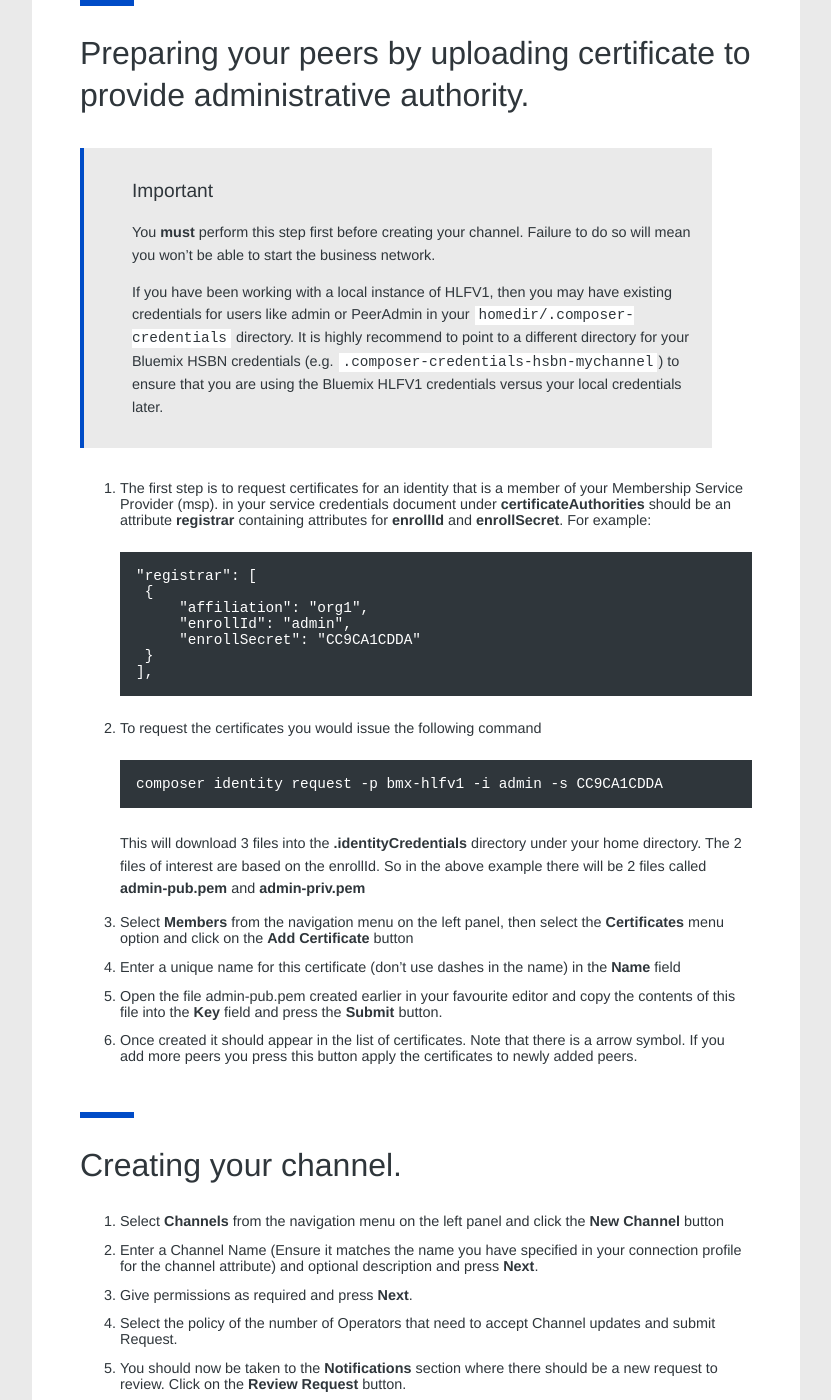
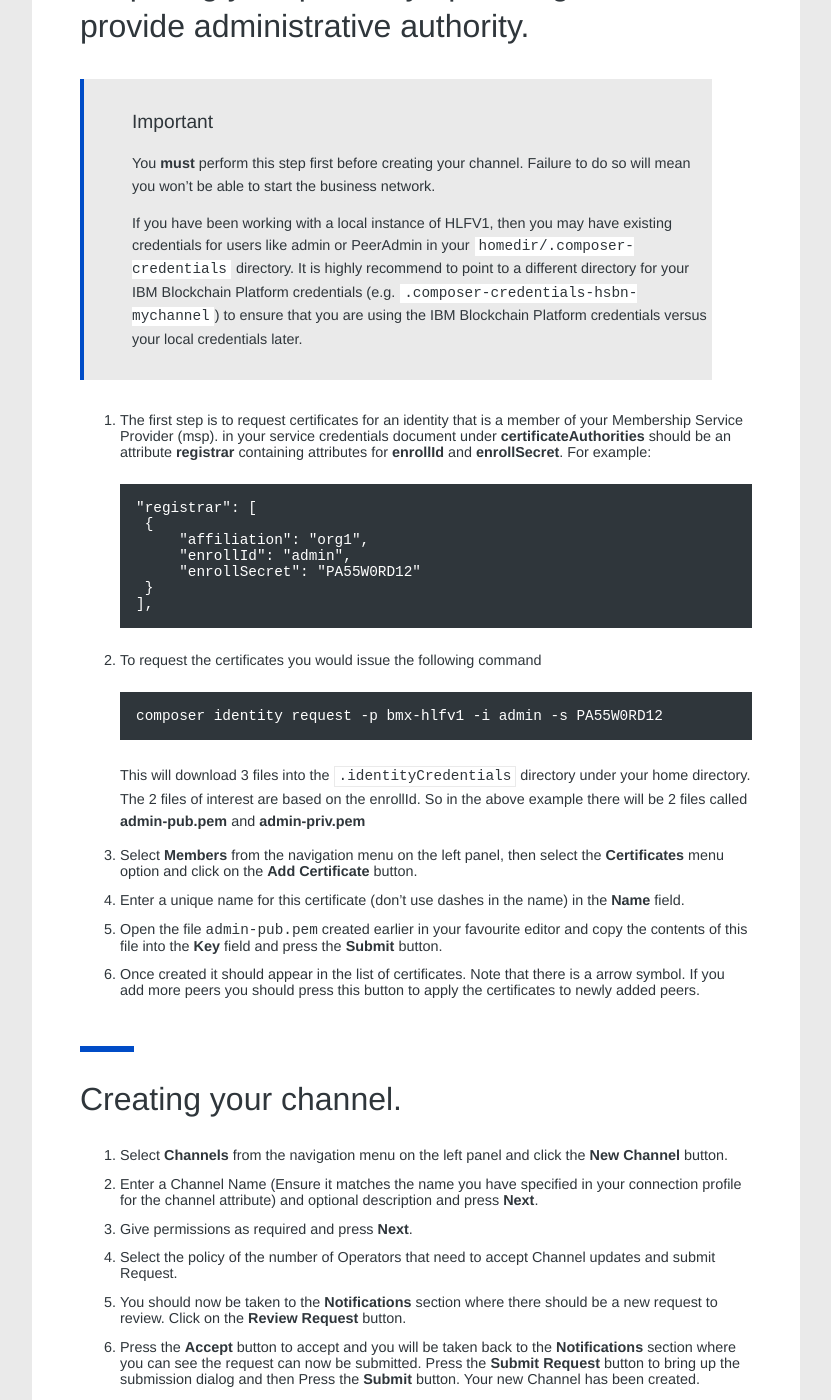
Before and after one commit to IBM-Blockchain-Archive/ibm-blockchain.github.io, a Jekyll site: the page built from _pages/08_HSBN Deployment.md, in a window 1280 px wide and 1400 px high, scrolled down 4155 px. Shown: the whole window, without its empty margins (258-1089 px from the left). Built offline with Jekyll 4.4.1, drawn with Linux system fonts in a browser that asks for light colours; some web fonts are replaced; some of the changed text lies outside the part shown.

Commit message:
text changes to hsbn instructions (removal of beta tags)

````diff
--- a/_pages/08_HSBN Deployment.md
+++ b/_pages/08_HSBN Deployment.md
@@ -1,6 +1,6 @@
 ---
 layout: default
-title:  HSBN Production Deployment
+title:  IBM Blockchain Production Deployment
 permalink: "/hsbn-deployment/"
 category: hsbn
 order: 1
@@ -12,12 +12,12 @@
 This guide deals with the next step in a pilot or production use case: activating your business network by deploying the .bna to a production environment - the IBM Blockchain Platform Service on IBM Cloud.
 
 > ### Note
-> These directions are applicable for the current version of Hyperledger Fabric (v1.0.1) supported by HSBN v1 and that this is subject to change.
+> These directions are applicable for the current version of Hyperledger Fabric (v1.0.1) supported by the IBM Blockchain Platform Enterprise Plan and that this is subject to change.
 > When you start this guide, you should already have your .bna file ready: for a guide to  developing your business network archive please refer to the [Developing Business Networks](https://hyperledger.github.io/composer/business-network/business-network-index.html) documentation provided for Hyperledger Composer.
 
 ## Before You Start
 1. You will need to install the Composer Development Environment to create the required business network archive (.bna) file. You can read about installation here: [Installing Hyperledger Composer](https://hyperledger.github.io/composer/installing/development-tools.html).  Guidance on writing your business network is also available in the Hyperledger documentation.
-2. You will also need access to an Enterprise Service instance on IBM Cloud. You can register for an account at Bluemix.net and you can create a service via the [IBM Blockchain Service](https://console.ng.bluemix.net/catalog/services/blockchain).
+2. You will also need access to an Enterprise Service instance on IBM Cloud. You can register for an account at [Bluemix.net](https://console.bluemix.net/registration/) and you can create a service via the [IBM Blockchain Service](https://console.ng.bluemix.net/catalog/services/blockchain).
 You will need to create a channel and at least one peer.
 
 ---
@@ -28,7 +28,7 @@
 > When you set up the Local Development Environment (see [Installing a development environment](https://hyperledger.github.io/composer/installing/development-tools.html) if you have yet to do this)  you should already have created part of this directory structure.  If you are developing on a Mac, for example, you will already have a directory structure like
  ``/Users/myUserId/.composer-connection-profiles/hlfv1``.
 
-Each connection profile should contain a ``connection.json`` file. For the IBM Cloud Service instance, create a new directory under the ``.composer-connection-profiles``, e.g. (bmx-hlfv1). This will be the name of the profile that you will use when working with Hyperledger composer and your HSBN service.
+Each connection profile should contain a ``connection.json`` file. For the IBM Cloud Service instance, create a new directory under the ``.composer-connection-profiles``, e.g. (bmx-hlfv1). This will be the name of the profile that you will use when working with Hyperledger composer and your IBM Blockchain Platform service.
 ```bash
 mkdir -p ~/.composer-connection-profiles/bmx-hlfv1
 cd ~/.composer-connection-profiles/bmx-hlfv1
@@ -64,27 +64,25 @@
     "timeout: 300
 }
 ```
-You will populate the newly created connection.json file with attributes that are provided via your Bluemix HSBN v1 dashboard. From your HSBN v1 dashboard on Bluemix, select **Overview** from the navigation menu on the left panel. Then click on the **Service Credentials** button to display the endpoint and certificate information for the members of the channel where you want to deploy your business network archive.
+You will populate the newly created connection.json file with attributes that are provided via your IBM Blockchain Platform dashboard. From your Platform dashboard on IBM Cloud, select **Overview** from the navigation menu on the left panel. Then click on the **Service Credentials** button to display the endpoint and certificate information for the members of the channel where you want to deploy your business network archive.
 
 ### Orderers
 Now we can start to modify the template with the information provided by the Service Credentials, starting with the orderers. While you have multiple orderers in your Service Credentials only one is required for your ``connection.json`` file replace the orderer url values in the template:
 ```
-url”: “grpcs://abca.4.secure.blockchain.ibm.com:12345
+“url”: “grpcs://abca.4.secure.blockchain.ibm.com:12345”
 ```
-With the “url” value for the first orderer found in your service credentials. The modified value should look similar to:
-```
-grpcs://ldn3-abc2b.2.secure.blockchain.ibm.com:53105
-```
+With the “url” value for the first orderer found in your service credentials. Modify this value with your information.
+
 ### CA (Certificate Authority)
 Modify the ca value in your ``connection.json`` with both the **url** and the **caName** from either of the entries in the **certificateAuthorities** section.
 
 ### Peers
-Now we need to set the url for each Peer **requestURL** and **eventURL**. Modify the connection.json file and replace the **url** attribute with the **url** value found in your Service Credentials. Replace the **eventURL** attribute with the **eventUrl** found in your Service Credentials. After making the changes it should look similar to this, although your ports and host address should be different:
+Now we need to set the url for each Peer **requestURL** and **eventURL**. Modify the ``connection.json`` file and replace the **url** attribute with the **url** value found in your Service Credentials. Replace the **eventURL** attribute with the **eventUrl** found in your Service Credentials. After making the changes it should look similar to this, although your ports and host address should be different:
 ```bash
 "peers": [
   {
-      "requestURL": "grpcs://ldn0-abc3a.2.secure.blockchain.ibm.com:53411",
-      "eventURL": "grpcs://ldn1-abc3a.2.secure.blockchain.ibm.com:53410"
+      "requestURL": "grpcs://abca.4.secure.blockchain.ibm.com:12345",
+      "eventURL": "grpcs://abca.4.secure.blockchain.ibm.com:12345"
 ```
 ### keyValStore
 Next we need to set the keyValStore attribute to point to the appropriate directory. This directory should be different than the ``.composer-credentials`` directory that was set up for a local composer-connection profile. For example you could create a new directory under your home directory called ``.composer-credentials-mychannel-hsbn``. Make sure the KeyValStore attribute points to your newly created directory.
@@ -92,13 +90,13 @@
 "keyValStore": "/Users/myUserId/.composer-credentials-mychannel-hsbn",
 ```
 ### Channel
-Modify the channel value in the connection.json to match the name of the channel which you plan to create and deploy your business network to.
+Modify the channel value in the ``connection.json`` to match the name of the channel which you plan to create and deploy your business network to.
 
 ### mspID
 The mspID value in your connection.json file should be set to the mspID or your organization. The service credentials provide a list of the organizations with their associated msp id’s and peers. You should use the value from the **mspid** attribute from your organization.
 
 ### globalCert
-Currently HSBN uses a common tls certificate for the orderers and peers. For each orderer and peer there is a **tlsCACerts** attribute which all contain the same certificate. Replace the dummy value in the connection.json file template with the **tlsCACerts** value. It should look like this:
+Currently IBM Blockchain Platform uses a common TLS certificate for the orderers and peers. For each orderer and peer there is a **tlsCACerts** attribute which all contain the same certificate. Replace the dummy value in the connection.json file template with the **tlsCACerts** value. It should look like this:
 ```bash
 "globalCert": "-----BEGIN CERTIFICATE-----\r\.......
 ```
@@ -110,7 +108,7 @@
 > ### Important
 > You **must** perform this step first before creating your channel. Failure to do so will mean you won’t be able to start the business network.
 >
-> If you have been working with a local instance of HLFV1, then you may have existing credentials for users like admin or PeerAdmin in your ``homedir/.composer-credentials`` directory. It is highly recommend to point to a different directory for your Bluemix HSBN credentials (e.g. ``.composer-credentials-hsbn-mychannel``) to ensure that you are using the Bluemix HLFV1 credentials versus your local credentials later.
+> If you have been working with a local instance of HLFV1, then you may have existing credentials for users like admin or PeerAdmin in your ``homedir/.composer-credentials`` directory. It is highly recommend to point to a different directory for your IBM Blockchain Platform credentials (e.g. ``.composer-credentials-hsbn-mychannel``) to ensure that you are using the IBM Blockchain Platform credentials versus your local credentials later.
 
 1. The first step is to request certificates for an identity that is a member of your Membership Service Provider (msp). in your service credentials document under **certificateAuthorities** should be an attribute **registrar** containing attributes for **enrollId** and **enrollSecret**. For example:
 ```
@@ -118,31 +116,31 @@
     {
         "affiliation": "org1",
         "enrollId": "admin",
-        "enrollSecret": "CC9CA1CDDA"
+        "enrollSecret": "PA55W0RD12"
     }
 ],
 ```
 2. To request the certificates you would issue the following command
 ```
-composer identity request -p bmx-hlfv1 -i admin -s CC9CA1CDDA
+composer identity request -p bmx-hlfv1 -i admin -s PA55W0RD12
 ```
-This will download 3 files into the **.identityCredentials** directory under your home directory. The 2 files of interest are based on the enrollId. So in the above example there will be 2 files called **admin-pub.pem** and **admin-priv.pem**
-3. Select **Members** from the navigation menu on the left panel, then select the **Certificates** menu option and click on the **Add Certificate** button
-4. Enter a unique name for this certificate (don’t use dashes in the name) in the **Name** field
-5. Open the file admin-pub.pem created earlier in your favourite editor and copy the contents of this file into the **Key** field and press the **Submit** button.
-6. Once created it should appear in the list of certificates. Note that there is a arrow symbol. If you add more peers you press this button apply the certificates to newly added peers.
+This will download 3 files into the ``.identityCredentials`` directory under your home directory. The 2 files of interest are based on the enrollId. So in the above example there will be 2 files called **admin-pub.pem** and **admin-priv.pem**
+3. Select **Members** from the navigation menu on the left panel, then select the **Certificates** menu option and click on the **Add Certificate** button.
+4. Enter a unique name for this certificate (don’t use dashes in the name) in the **Name** field.
+5. Open the file ``admin-pub.pem`` created earlier in your favourite editor and copy the contents of this file into the **Key** field and press the **Submit** button.
+6. Once created it should appear in the list of certificates. Note that there is a arrow symbol. If you add more peers you should press this button to apply the certificates to newly added peers.
 
 ---
 
 ## Creating your channel.
 
-1. Select **Channels** from the navigation menu on the left panel and click the **New Channel** button
+1. Select **Channels** from the navigation menu on the left panel and click the **New Channel** button.
 2. Enter a Channel Name (Ensure it matches the name you have specified in your connection profile for the channel attribute) and optional description and press **Next**.
 3. Give permissions as required and press **Next**.
 4. Select the policy of the number of Operators that need to accept Channel updates and submit Request.
 5. You should now be taken to the **Notifications** section where there should be a new request to review. Click on the **Review Request** button.
 6. Press the **Accept** button to accept and you will be taken back to the **Notifications** section where you can see the request can now be submitted. Press the **Submit Request** button to bring up the submission dialog and then Press the **Submit** button. Your new Channel has been created.
-7. Select **Channels** from the navigation menu on the left panel and you will see your new channel in the list of channels and note that it say “No peers added yet”. Click on the Actions menu next to it (the 3 vertical dots as that obviously means it is a menu....) and select **Join Peers**. Check the check boxes next to the Peers you want to add and press **Add Selected**.
+7. Select **Channels** from the navigation menu on the left panel and you will see your new channel in the list of channels and note that it say “No peers added yet”. Click on the actions menu next to it and select **Join Peers**. Check the check boxes next to the Peers you want to add and press **Add Selected**.
 8. Now you are ready to complete the set up of the Hyperledger Composer environment to use this fabric channel.
 
 ---
@@ -156,13 +154,13 @@
 ```bash
 composer identity import -p bmx-hlfv1 -u admin -c ~/.identityCredentials/admin-pub.pem -k ~/.identityCredentials/admin-priv.pem
 ```
-Where ``bmx-hlfv1`` is the name of the composer connection profile that you previously created. Now we are ready to deploy your .bna file to HSBN.
+Where ``bmx-hlfv1`` is the name of the composer connection profile that you previously created. Now we are ready to deploy your .bna file to the IBM Blockchain Platform.
 
 ---
 
 ## Deploying the Business Network Archive
 
-Now you can deploy your .bna file to your Bluemix HSBN instance. Simply point to the appropriate connection profile using the newly created admin ID (e.g. ``testAdmin``)
+Now you can deploy your .bna file to your IBM Blockchain Platform instance. Simply point to the appropriate connection profile using the newly created admin ID (e.g. ``testAdmin``)
 ```bash
 composer network deploy -a myNetwork.bna -p bmx-hlfv1 -i admin -s anyString -p bmx-hlfv1
 ```
@@ -171,4 +169,4 @@
 
 ## Congratulations!
 
-You should now have the ability to deploy Business Network Archive (.bna) files to your HSBN v1 Beta deployment. If you would like to
+You should now have the ability to deploy Business Network Archive (.bna) files to your IBM Blockchain Platform Enterprise instance on IBM Cloud.
````
